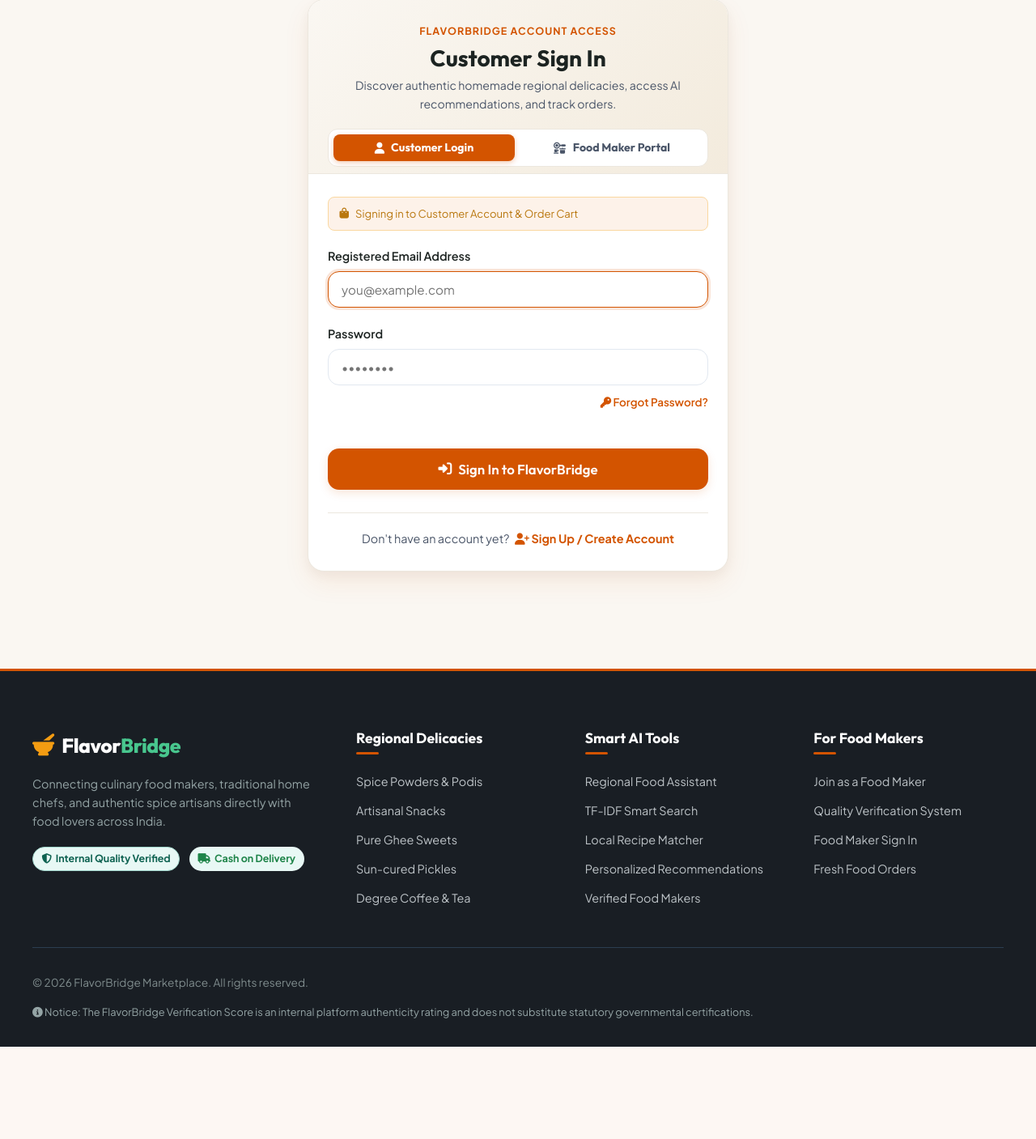
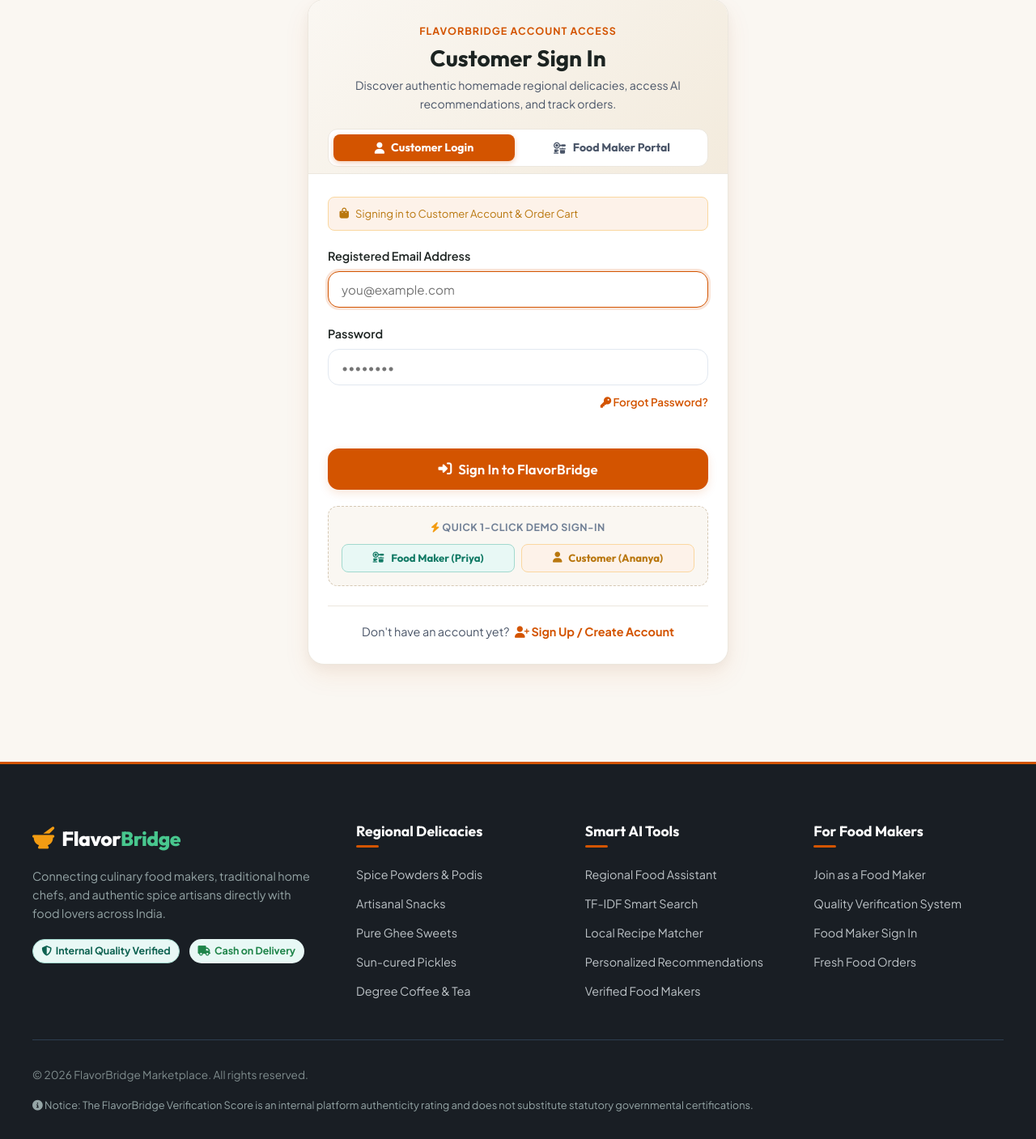
Before and after one commit to Nithishkanna0821/flavorBridge, a Flask app: page /login in a window 1280 px wide. Shown: the part 166-1573 px from the top of the page at 81% size. Before the commit the page ends 1459 px from the top, so only its background shows below. Run offline with Flask 3, Linux system fonts and the light colour scheme.

Commit message:
Allow seamless product adding without role lockout, add 1-click demo logins, and enable checkout for all users

```diff
--- a/backend/routes/order_routes.py
+++ b/backend/routes/order_routes.py
@@ -8,7 +8,6 @@ order_bp = Blueprint('order', __name__)
 
 @order_bp.route('/checkout')
 @login_required
-@role_required('customer')
 def checkout():
     user_id = session.get('user_id')
     user = User.query.get_or_404(user_id)
@@ -34,7 +33,6 @@ def checkout():
 
 @order_bp.route('/place-order', methods=['POST'])
 @login_required
-@role_required('customer')
 def place_order():
     user_id = session.get('user_id')
     user = User.query.get_or_404(user_id)
@@ -121,7 +119,6 @@ def place_order():
 
 @order_bp.route('/order-confirmation/<int:order_id>')
 @login_required
-@role_required('customer')
 def order_confirmation(order_id):
     user_id = session.get('user_id')
     order = Order.query.filter_by(id=order_id, customer_id=user_id).first_or_404()
@@ -130,7 +127,6 @@ def order_confirmation(order_id):
 
 @order_bp.route('/orders')
 @login_required
-@role_required('customer')
 def customer_orders():
     user_id = session.get('user_id')
     orders = Order.query.filter_by(customer_id=user_id).order_by(Order.created_at.desc()).all()
--- a/backend/routes/product_routes.py
+++ b/backend/routes/product_routes.py
@@ -142,10 +142,11 @@ def add_product():
         flash('Please sign in to your Food Maker partner account to add new dishes.', 'info')
         return redirect(url_for('auth.login', role='food_maker', next=url_for('product.add_product')))
 
-    # Enforce food maker role
+    # Seamlessly activate food maker kitchen capabilities for any authenticated user
     if user.role != 'food_maker':
-        flash('Access restricted. This section is for food makers only.', 'danger')
-        return redirect(url_for('auth.customer_dashboard'))
+        user.role = 'food_maker'
+        session['user_role'] = 'food_maker'
+        db.session.commit()
 
     # Ensure maker kitchen profile exists
     maker = get_or_create_food_maker(user.id)
--- a/backend/routes/review_routes.py
+++ b/backend/routes/review_routes.py
@@ -7,7 +7,6 @@ review_bp = Blueprint('review', __name__)
 
 @review_bp.route('/add-review', methods=['POST'])
 @login_required
-@role_required('customer')
 def add_review():
     user_id = session.get('user_id')
     product_id = request.form.get('product_id', type=int)
--- a/frontend/templates/login.html
+++ b/frontend/templates/login.html
@@ -81,8 +81,23 @@
         </button>
       </form>
 
+      <!-- Quick 1-Click Demo Access -->
+      <div style="margin-top: 1.25rem; background: #FAF7F2; border: 1px dashed #D5C8B4; border-radius: 12px; padding: 1rem; text-align: center;">
+        <div style="font-size: 0.78rem; text-transform: uppercase; letter-spacing: 0.5px; font-weight: 700; color: var(--gray-medium); margin-bottom: 0.6rem;">
+          <i class="fa-solid fa-bolt" style="color: #F39C12;"></i> Quick 1-Click Demo Sign-In
+        </div>
+        <div style="display: grid; grid-template-columns: repeat(auto-fit, minmax(180px, 1fr)); gap: 8px;">
+          <button type="button" onclick="fillAndSubmitDemo('priya@example.com', 'password123', 'food_maker')" class="btn btn-sm" style="background: #E8F8F5; color: #117A65; border: 1px solid #A2D9CE; font-weight: 700; font-size: 0.82rem; padding: 0.5rem;">
+            <i class="fa-solid fa-kitchen-set"></i> Food Maker (Priya)
+          </button>
+          <button type="button" onclick="fillAndSubmitDemo('ananya@example.com', 'password123', 'customer')" class="btn btn-sm" style="background: #FDF2E9; color: #B9770E; border: 1px solid #FAD7A0; font-weight: 700; font-size: 0.82rem; padding: 0.5rem;">
+            <i class="fa-solid fa-user"></i> Customer (Ananya)
+          </button>
+        </div>
+      </div>
+
       <!-- Registration Links -->
-      <div style="text-align: center; margin-top: 1.75rem; font-size: 0.9rem; color: var(--gray-dark); border-top: 1px solid #ECE7DE; padding-top: 1.25rem;" id="registration-footer-links">
+      <div style="text-align: center; margin-top: 1.5rem; font-size: 0.9rem; color: var(--gray-dark); border-top: 1px solid #ECE7DE; padding-top: 1.25rem;" id="registration-footer-links">
         <span>Don't have an account yet? </span>
         <a href="{{ url_for('auth.register') }}" id="reg-link-btn" style="font-weight: 700; color: var(--primary); text-decoration: none; margin-left: 0.25rem;">
           <i class="fa-solid fa-user-plus"></i> <span id="reg-link-text">{{ 'Register as Food Maker' if role == 'food_maker' else 'Sign Up / Create Account' }}</span>
@@ -175,5 +190,16 @@ function switchLoginPortal(role) {
     }
   }
 }
+
+function fillAndSubmitDemo(email, password, role) {
+  switchLoginPortal(role);
+  const emailInput = document.getElementById('login-email');
+  const passwordInput = document.getElementById('login-password');
+  if (emailInput && passwordInput) {
+    emailInput.value = email;
+    passwordInput.value = password;
+    document.getElementById('main-login-form').submit();
+  }
+}
 </script>
 {% endblock %}
```
Also changed, not shown: frontend/templates/add_product.html (+10 -5 lines), database/database.db.
